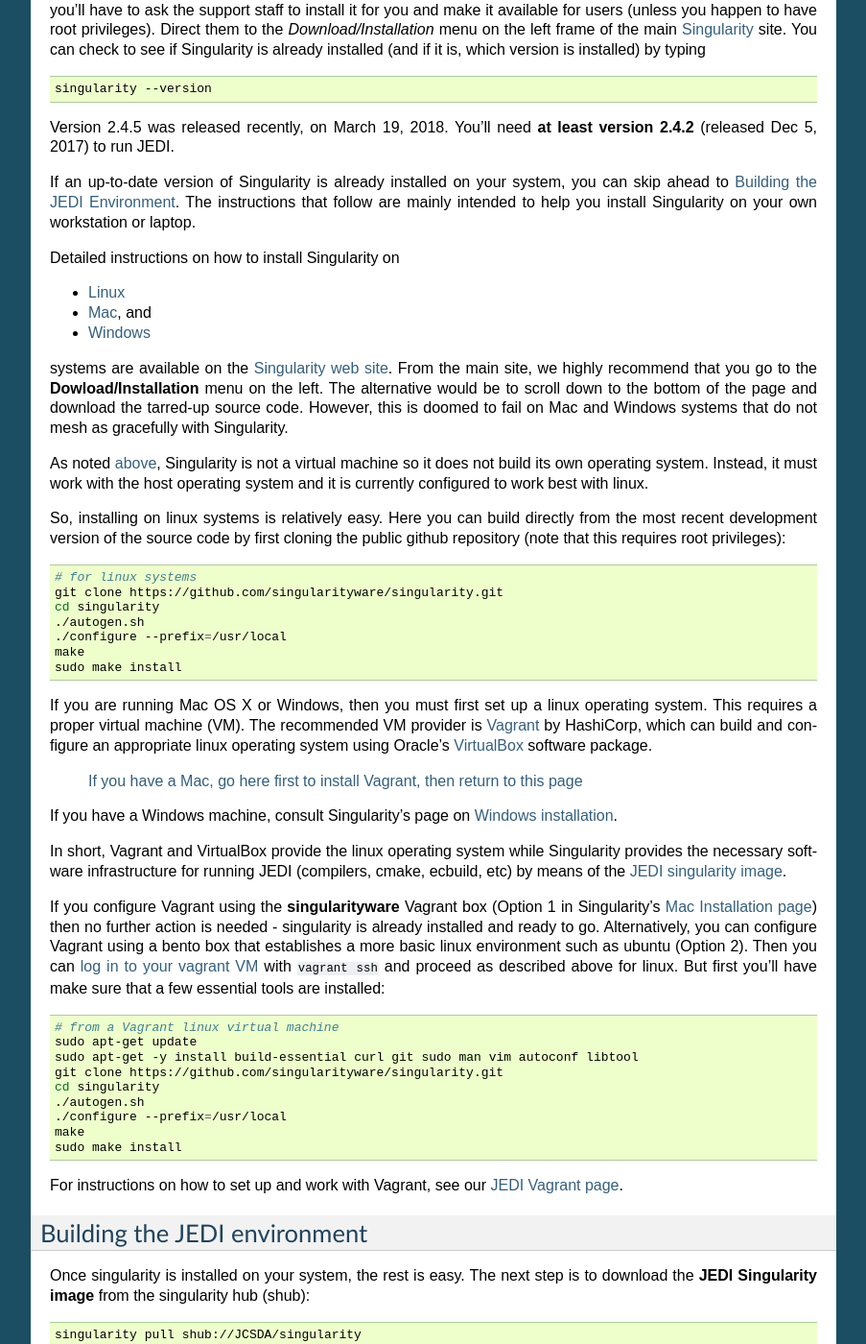
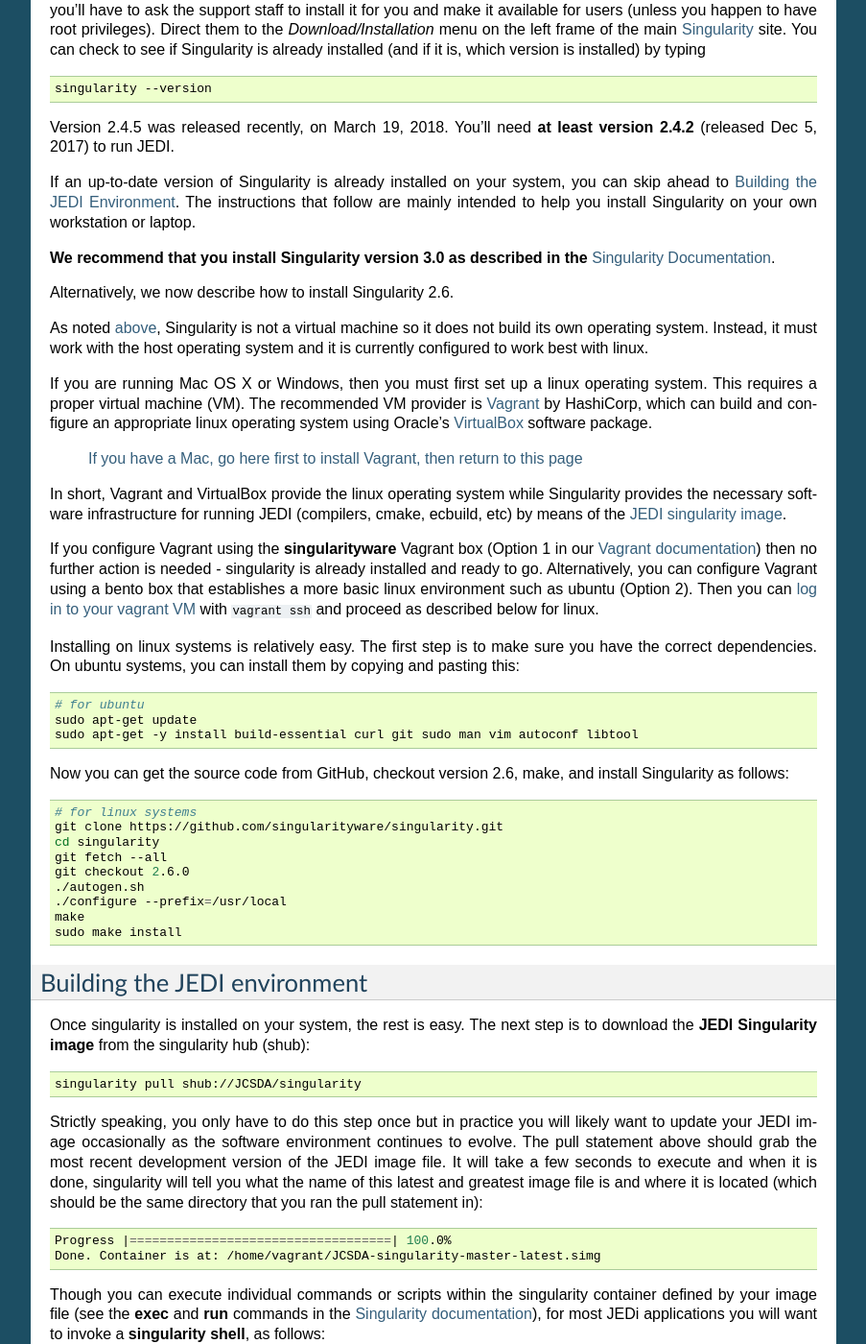
Before and after one commit to JCSDA/jedi-docs, a Sphinx documentation site: the page built from docs/developer/jedi_environment/singularity.rst, in a window 1280 px wide and 1400 px high, scrolled down 550 px. Shown: the whole window at 96% size, without its empty margins (198-1101 px from the left). Built offline with Sphinx 7.4.7, drawn with Linux system fonts in a browser that asks for light colours; some of the changed text lies outside the part shown.

Commit message:
Updating instructions for installing Singularity

```diff
--- a/docs/developer/building_and_testing/building_jedi.rst
+++ b/docs/developer/building_and_testing/building_jedi.rst
@@ -28,7 +28,7 @@
 .. _git-config:
 
 Precursor: System Configuration
-----------------------------
+---------------------------------
 
 Before jumping into the actual building of JEDI, we highly recommend that you read this section.  This information will let you avoid the need to enter your GitHub password many times during the JEDI build process, which can be annoying to say the least.  And, it will allow you to avoid errors when using a bundle that requires multiple MPI threads.
 
--- a/docs/developer/jedi_environment/singularity.rst
+++ b/docs/developer/jedi_environment/singularity.rst
@@ -3,7 +3,7 @@
 Singularity
 =======================
 
-In order to appreciate what `Singularity <http://singularity.lbl.gov/index.html>`_ is and why we use it, it is best to begin with its purpose.  From a JEDI perspective, the purpose of Singularity is to provide a uniform computing environment (software tools, libraries, etc) that will enable users like you to easily build, compile, and run JEDI across a wide range of computing platforms, from laptops and workstations running Mac OS X or linux to parallel High-Performace Computing (HPC) systems such as Theia (NOAA), Discover (NASA), or Cheyenne (NCAR).
+In order to appreciate what `Singularity <https://www.sylabs.io/docs/>`_ is and why we use it, it is best to begin with its purpose.  From a JEDI perspective, the purpose of Singularity is to provide a uniform computing environment (software tools, libraries, etc) that will enable users like you to easily build, compile, and run JEDI across a wide range of computing platforms, from laptops and workstations running Mac OS X or linux to parallel High-Performace Computing (HPC) systems such as Theia (NOAA), Discover (NASA), or Cheyenne (NCAR).
 
 The computing environment that Singularity creates is called a **container**.  There are other container providers as well, the most well-known being `Docker <https://www.docker.com/>`_.  An advantage of Singularity over these other alternatives is that it was specifically designed to address the challenges associated with HPC systems and collaborative software development efforts that require full control over your own software stack (see `this article in HPCWire <https://www.hpcwire.com/2018/02/08/startup-brings-hpc-containers-enterprise/>`_ and `this article in "Cloud Computing for Science and Engineering" <https://cloud4scieng.org/singularity-a-container-system-for-hpc-applications/>`_).
 
@@ -14,7 +14,7 @@
 Installing Singularity
 ----------------------
 
-If you're running JEDI on an HPC system, the chances are good that Singularity is already installed.  If it is not, you'll have to ask the support staff to install it for you and make it available for users (unless you happen to have root privileges).   Direct them to the *Download/Installation* menu on the left frame of the main `Singularity <http://singularity.lbl.gov/index.html>`_ site.  You can check to see if Singularity is already installed (and if it is, which version is installed) by typing
+If you're running JEDI on an HPC system, the chances are good that Singularity is already installed.  If it is not, you'll have to ask the support staff to install it for you and make it available for users (unless you happen to have root privileges).   Direct them to the *Download/Installation* menu on the left frame of the main `Singularity <https://www.sylabs.io/docs/>`_ site.  You can check to see if Singularity is already installed (and if it is, which version is installed) by typing
 
 .. code:: bash
 
@@ -24,55 +24,41 @@
 
 If an up-to-date version of Singularity is already installed on your system, you can skip ahead to :ref:`Building the JEDI Environment <build_env>`.  The instructions that follow are mainly intended to help you install Singularity on your own workstation or laptop.
 
-Detailed instructions on how to install Singularity on
+**We recommend that you install Singularity version 3.0 as described in the** `Singularity Documentation <https://www.sylabs.io/guides/3.0/user-guide/quick_start.html#quick-installation-steps>`_.
 
-* `Linux <http://singularity.lbl.gov/install-linux>`_
-* `Mac <http://singularity.lbl.gov/install-mac>`_, and
-* `Windows <http://singularity.lbl.gov/install-windows>`_
-
-systems are available on the `Singularity web site <http://singularity.lbl.gov/index.html>`_.  From the main site, we highly recommend that you go to the **Dowload/Installation** menu on the left.  The alternative would be to scroll down to the bottom of the page and download the tarred-up source code.  However, this is doomed to fail on Mac and Windows systems that do not mesh as gracefully with Singularity.
+Alternatively, we now describe how to install Singularity 2.6.
 
 As noted :ref:`above <top-Singularity>`, Singularity is not a virtual machine so it does not build its own operating system.  Instead, it must work with the host operating system and it is currently configured to work best with linux.
 
-So, installing on linux systems is relatively easy.  Here you can build directly from the most recent development version of the source code by first cloning the public github repository (note that this requires root privileges):
+If you are running Mac OS X or Windows, then you must first set up a linux operating system.  This requires a proper virtual machine (VM).  The recommended VM provider is `Vagrant <https://www.vagrantup.com/intro/index.html>`_ by HashiCorp, which can build and configure an appropriate linux operating system using Oracle's `VirtualBox <https://www.virtualbox.org/>`_ software package.
+
+  :doc:`If you have a Mac, go here first to install Vagrant, then return to this page <vagrant>`
+
+In short, Vagrant and VirtualBox provide the linux operating system while Singularity provides the necessary software infrastructure for running JEDI (compilers, cmake, ecbuild, etc) by means of the :ref:`JEDI singularity image <build_env>`.
+
+If you configure Vagrant using the **singularityware** Vagrant box (Option 1 in our :doc:`Vagrant documentation <vagrant>`) then no further action is needed - singularity is already installed and ready to go.  Alternatively, you can configure Vagrant using a bento box that establishes a more basic linux environment such as ubuntu (Option 2).  Then you can :ref:`log in to your vagrant VM <create-vm>` with :code:`vagrant ssh` and proceed as described below for linux.
+
+Installing on linux systems is relatively easy.  The first step is to make sure you have the correct dependencies.  On ubuntu systems, you can install them by copying and pasting this:
+
+.. code:: bash
+
+    # for ubuntu
+    sudo apt-get update
+    sudo apt-get -y install build-essential curl git sudo man vim autoconf libtool
+
+Now you can get the source code from GitHub, checkout version 2.6, make, and install Singularity as follows:
 
 .. code:: bash
 
     # for linux systems
     git clone https://github.com/singularityware/singularity.git
     cd singularity
+    git fetch --all
+    git checkout 2.6.0
     ./autogen.sh
     ./configure --prefix=/usr/local
     make
     sudo make install
-
-If you are running Mac OS X or Windows, then you must first set up a linux operating system.  This requires a proper virtual machine (VM).  The recommended VM provider is `Vagrant <https://www.vagrantup.com/intro/index.html>`_ by HashiCorp, which can build and configure an appropriate linux operating system using Oracle's `VirtualBox <https://www.virtualbox.org/>`_ software package.
-
-  :doc:`If you have a Mac, go here first to install Vagrant, then return to this page <vagrant>`
-
-If you have a Windows machine, consult Singularity's page on `Windows installation <http://singularity.lbl.gov/install-windows>`_.
-
-In short, Vagrant and VirtualBox provide the linux operating system while Singularity provides the necessary software infrastructure for running JEDI (compilers, cmake, ecbuild, etc) by means of the :ref:`JEDI singularity image <build_env>`.
-
-.. _install-sing-from-vagrant:
-
-If you configure Vagrant using the **singularityware** Vagrant box (Option 1 in Singularity's `Mac Installation page <http://singularity.lbl.gov/install-mac>`_) then no further action is needed - singularity is already installed and ready to go.  Alternatively, you can configure Vagrant using a bento box that establishes a more basic linux environment such as ubuntu (Option 2).  Then you can :ref:`log in to your vagrant VM <create-vm>` with :code:`vagrant ssh` and proceed as described above for linux.  But first you'll have make sure that a few essential tools are installed:
-
-
-.. code:: bash
-
-    # from a Vagrant linux virtual machine
-    sudo apt-get update
-    sudo apt-get -y install build-essential curl git sudo man vim autoconf libtool
-    git clone https://github.com/singularityware/singularity.git
-    cd singularity
-    ./autogen.sh
-    ./configure --prefix=/usr/local
-    make
-    sudo make install
-
-
-For instructions on how to set up and work with Vagrant, see our :doc:`JEDI Vagrant page <vagrant>`.
 
 .. _build_env:
 
@@ -92,9 +78,7 @@
    Progress |===================================| 100.0%
    Done. Container is at: /home/vagrant/JCSDA-singularity-master-latest.simg
 
-Though you can execute individual commands or scripts within the singularity container defined by your image file (see the
-`exec <http://singularity.lbl.gov/docs-exec>`_ and `run <http://singularity.lbl.gov/docs-run>`_ commands in the Singularity
-documentation), for most JEDi applications you will want to invoke a **singularity shell**, as follows:
+Though you can execute individual commands or scripts within the singularity container defined by your image file (see the **exec** and **run** commands in the `Singularity documentation <https://www.sylabs.io/docs/>`_), for most JEDi applications you will want to invoke a **singularity shell**, as follows:
 
 .. code:: bash
 
```
